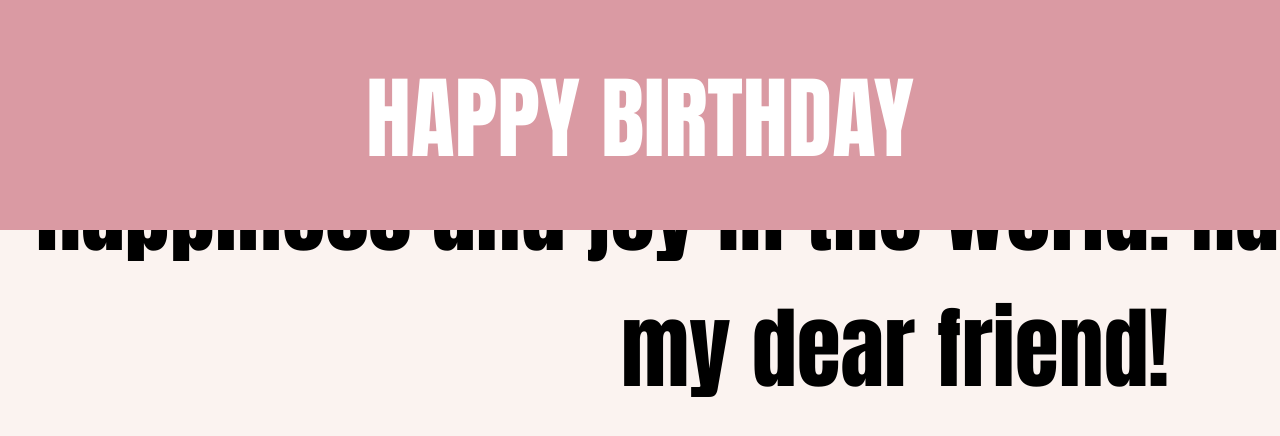
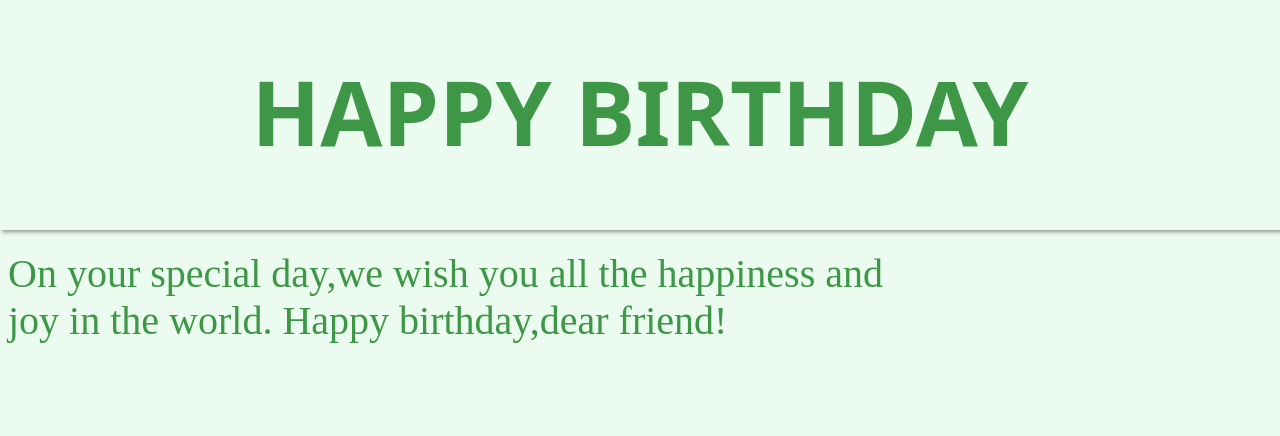
Before and after one commit to shhahall/birthdaywish, a plain HTML site: page index.html in a window 1280 px wide. Shown: the top 436 px of the page. Drawn offline with Linux system fonts and the light colour scheme.

Commit message:
Update index.html

```diff
--- a/index.html
+++ b/index.html
@@ -4,12 +4,15 @@
         <title>S2C</title>
         <style>
         body{
-            background-color: #fbf3f0;
+            background-color: #ecfbef;
         }
            nav {
-             background-color:#da9aa3;
-             color: #fff;
-           }
+             background-color:#ecfbef;
+             color: #3d9746;
+            box-shadow: 2px 2px 4px rgba(0, 0, 0, 0.4);
+}
+
+
 
            h1{
             background-color: #da9aa3;
@@ -17,20 +20,20 @@
              width: auto;
              font-size: 90px;
              margin: 0px -500px 0px 10px;
-             font-family: impact;
+             font-family:'Lucida Sans', 'Lucida Sans Regular', 'Lucida Grande', 'Lucida Sans Unicode', Geneva, Verdana, sans-serif;
              text-align: center;
              color: #fff;
              padding:0px -300px 0 0;
            }
 
            .wish{
-             height: 115px;
+             height: 60px;
              width: auto;
-             font-size: 90px;
-             margin: 0px -500px 0px 10px;
-             font-family: impact;
-             text-align: center;
-             color:black;
+             font-size: 40px;
+             margin: 250px -500px 0px 0px;
+             font-family:system-ui, -apple-system, BlinkMacSystemFont, 'Segoe UI', Roboto, Oxygen, Ubuntu, Cantarell, 'Open Sans', 'Helvetica Neue', sans-serif
+             text-align: left;
+             color:#3d9746;
              padding:0px -300px 0 0;
            }
 
@@ -39,7 +42,7 @@
              width: auto;
              font-size: 90px;
              margin: 0 auto;
-             font-family: impact;
+             font-family:system-ui, -apple-system, BlinkMacSystemFont, 'Segoe UI', Roboto, Oxygen, Ubuntu, Cantarell, 'Open Sans', 'Helvetica Neue', sans-serif;
              text-align: center;
 
 
@@ -76,7 +79,7 @@
 <h5>HAPPY BIRTHDAY</h5>
         </header>
         </nav>
-        <p class="wish">On your special day, I wish you all the happiness and joy in the world. Happy birthday, my dear friend!</p>
+        <p class="wish">On your special day,we wish you all the happiness and <br> joy in the world. Happy birthday,dear friend!</p>
         <div class="immages">
 
         </div>
```
